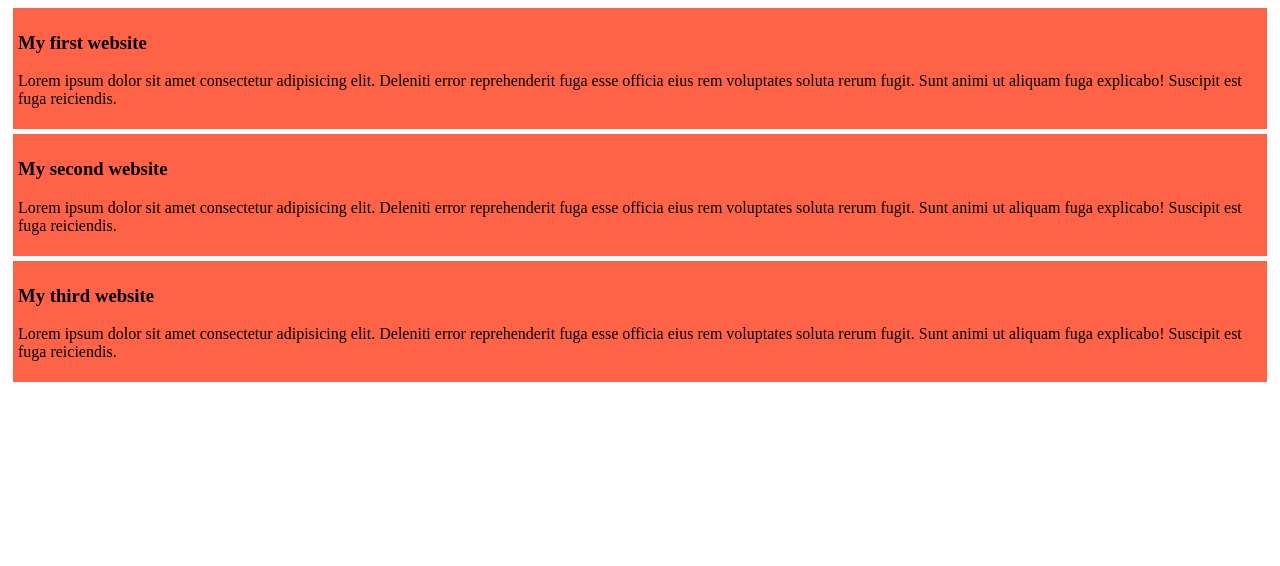
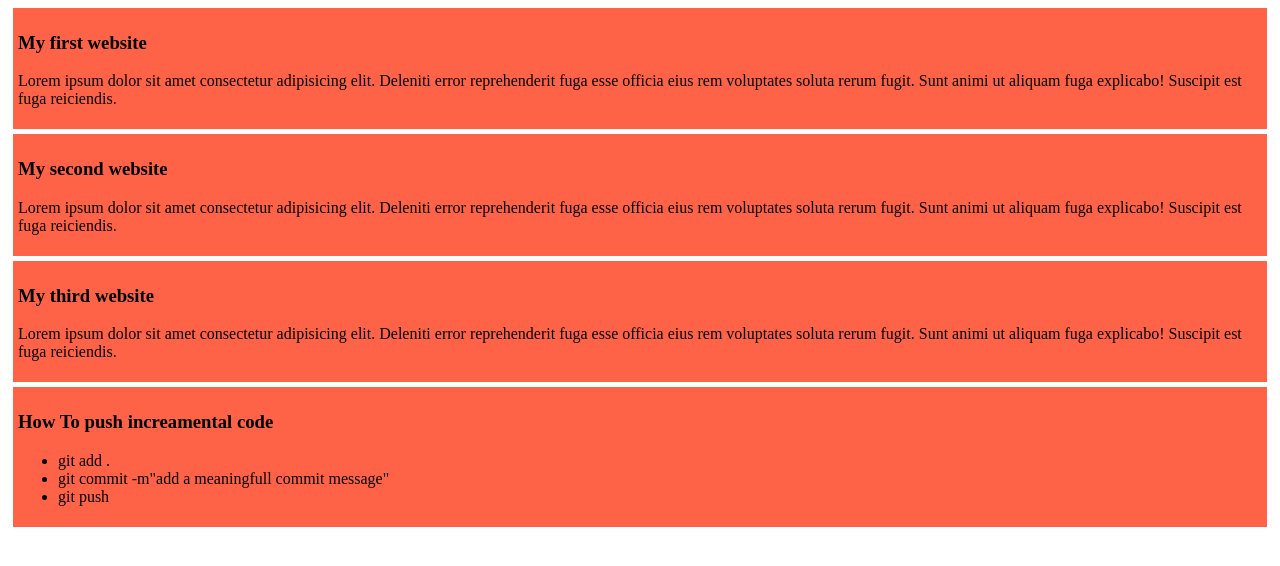
Before and after one commit to MaksudulAhsanRiyad/my-simple-website, a plain HTML site: page index.html in a window 1280 px wide. Drawn offline with Linux system fonts and the light colour scheme.

Commit message:
added a list

```diff
--- a/index.html
+++ b/index.html
@@ -19,5 +19,13 @@
         <h3>My third website</h3>
         <p>Lorem ipsum dolor sit amet consectetur adipisicing elit. Deleniti error reprehenderit fuga esse officia eius rem voluptates soluta rerum fugit. Sunt animi ut aliquam fuga explicabo! Suscipit est fuga reiciendis.</p>
     </div>
+    <div>
+        <h3>How To push increamental code</h3>
+        <ul>
+            <li> git add . </li>
+            <li>git commit -m"add a meaningfull commit message" </li>
+            <li>git push </li>
+        </ul>
+    </div>
 </body>
 </html>
```
